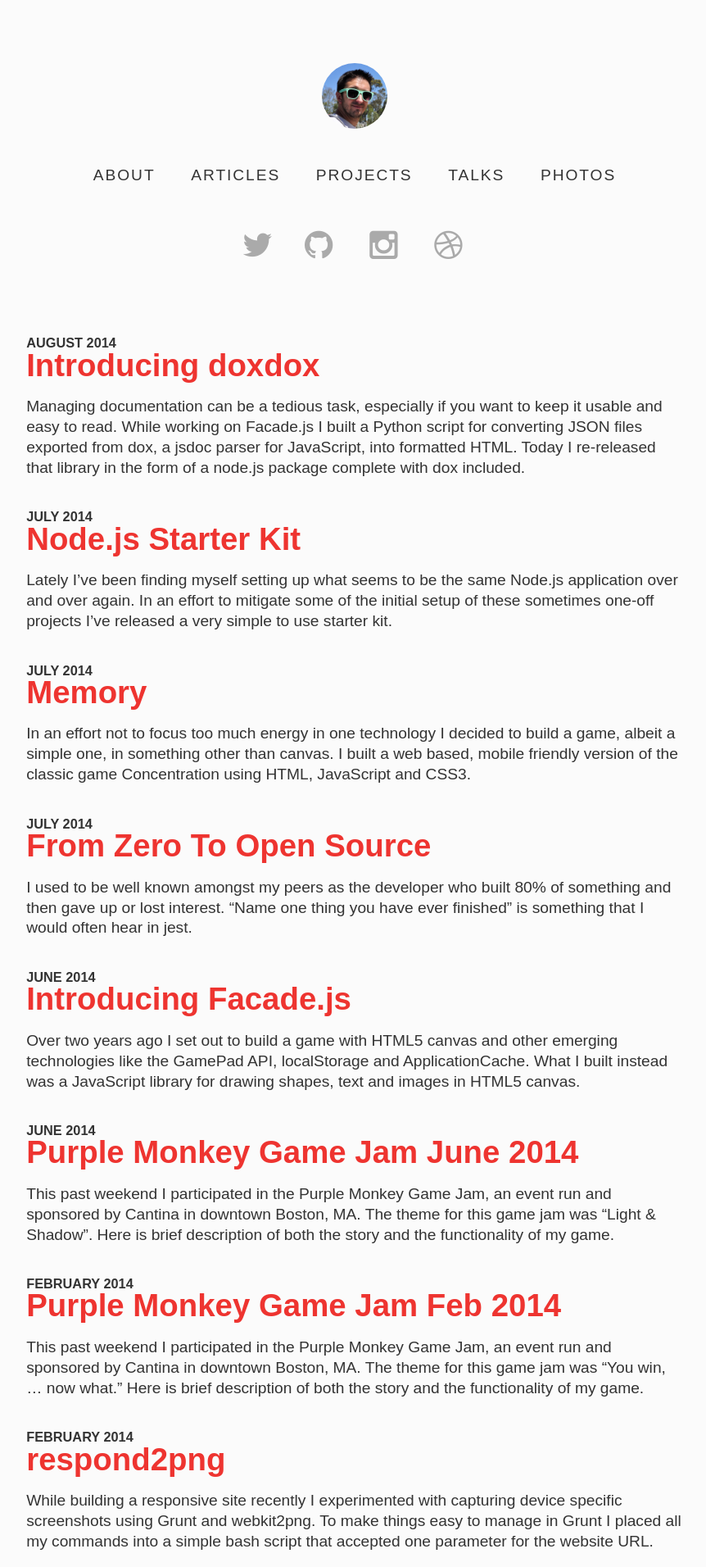
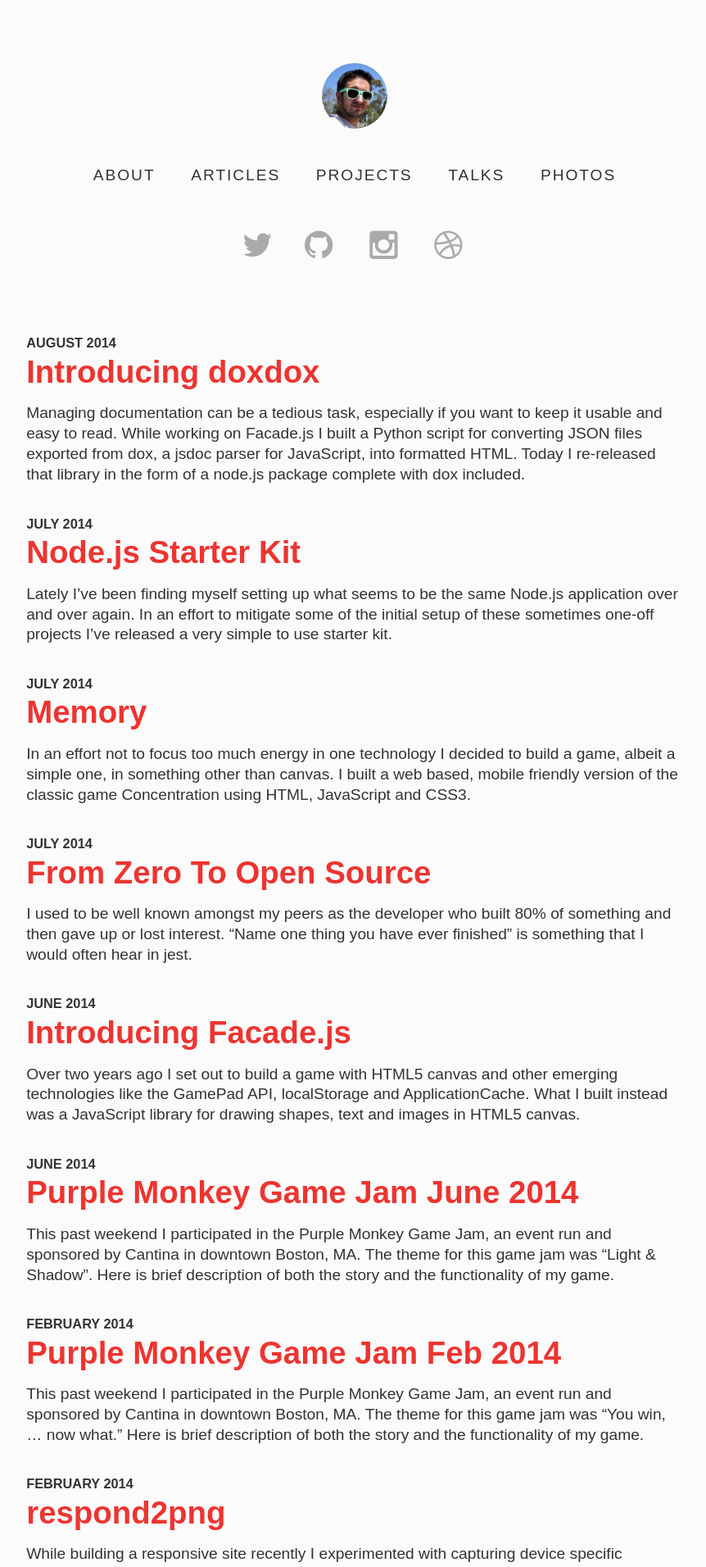
Before and after one commit to neogeek/neogeek.github.io, a Jekyll site: the page built from articles/index.html, in a window 1280 px wide. Shown: the top 1912 px of the page at 82% size, without its empty margins (207-1069 px from the left). Built offline with Jekyll 4.4.1, drawn with Linux system fonts in a browser that asks for light colours; Markdown is read by kramdown in place of the engine named in the settings.

Commit message:
Added datetime extend class.

```diff
--- a/_sass/_articles.scss
+++ b/_sass/_articles.scss
@@ -8,11 +8,8 @@
         text-decoration: none;
 
         .date {
-            margin: 1em 0 0;
-            font-size: .85em;
-            line-height: 1em;
-            font-weight: 600;
-            text-transform: uppercase;
+            margin: 1em 0 .5em;
+            @extend .datetime;
         }
 
         h1 {
@@ -37,12 +34,7 @@
 
     .post-date {
         margin: 1em 0 0;
-        font-size: .85em;
-        line-height: 1em;
-        b {
-            font-weight: 600;
-            text-transform: uppercase;
-        }
+        @extend .datetime;
     }
 
     blockquote {
--- a/_sass/_variables.scss
+++ b/_sass/_variables.scss
@@ -8,3 +8,12 @@
 $social-dribbble: #EA4C89;
 
 $max-width: 43.750em;
+
+.datetime {
+    font-size: .85em;
+    line-height: 1em;
+    b {
+        font-weight: 600;
+        text-transform: uppercase;
+    }
+}
--- a/articles/index.html
+++ b/articles/index.html
@@ -8,7 +8,7 @@
 
 <a href="{{ post.url }}" class="article">
 
-    <p class="date">{{ post.date | date: "%B %Y" }}</p>
+    <p class="date"><b>{{ post.date | date: "%B %Y" }}</b></p>
 
     <h1>{{ post.title }}</h1>
 
```
